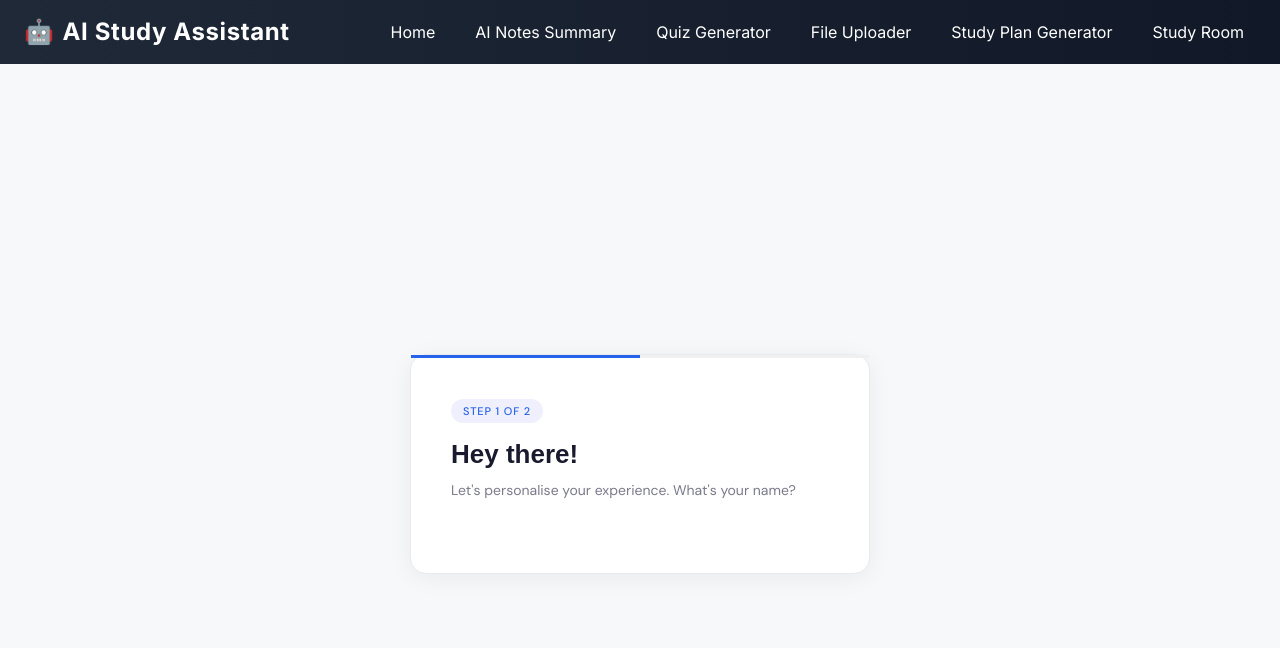
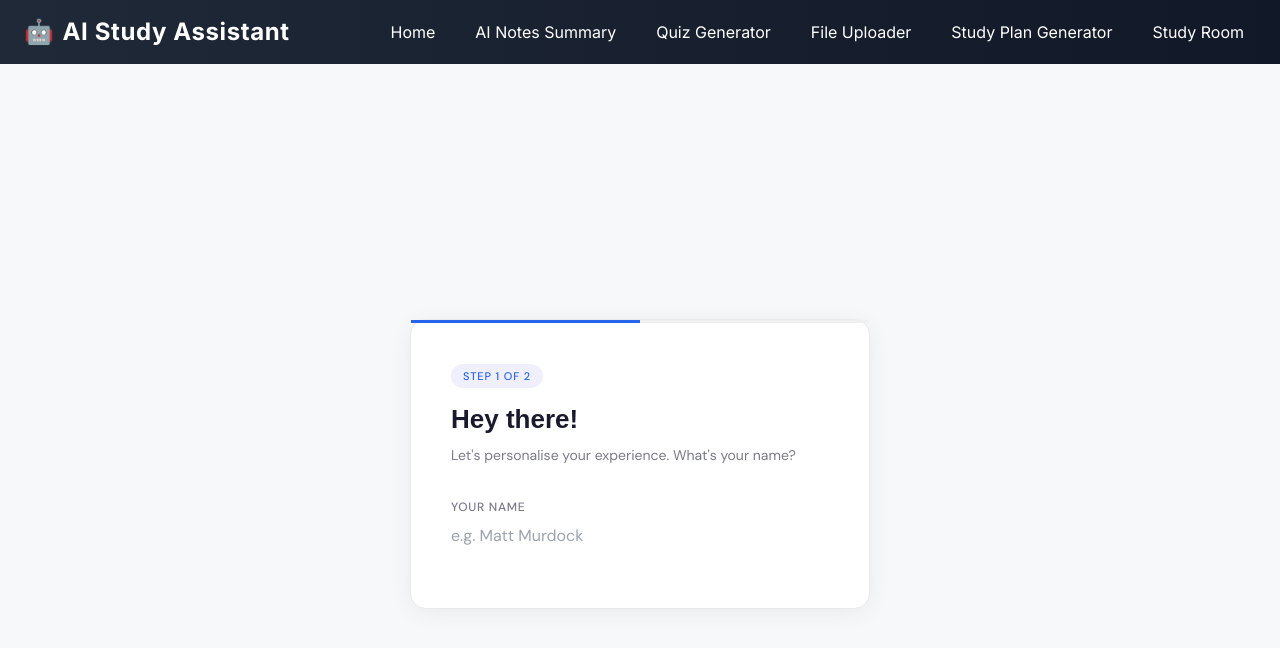
Before and after one commit to TeamLuna-dev/ai_study_tool, a React (Vite) app: page /onboarding in a window 1280 px wide. Shown: the top 648 px of the page. Built offline with nearby package versions, Linux system fonts and the light colour scheme; no server answers; the HTML template or start-up script is replaced by a standard one.

Commit message:
SCRUM-74: Created entry box for the user's name

```diff
--- a/src/components/onboarding/OnboardingPage.jsx
+++ b/src/components/onboarding/OnboardingPage.jsx
@@ -14,6 +14,19 @@ export default function OnboardingPage() {
             Let's personalise your experience. What's your name?
               </p>
           </div>
+          <div className="field-group">
+            <label htmlFor="displayName" className="field-label">
+            Your name
+            </label>
+            <input
+              id="displayName"
+              name="displayName"
+              type="text"
+              className="field-input"
+              placeholder="e.g. Matt Murdock"
+            />
+          </div>
+
       </div>
 
     </div>
@@ -86,6 +99,18 @@ export default function OnboardingPage() {
           margin: 0;
           line-height: 1.6;
         }
+
+        .field-group { margin-bottom: 20px; }
+        .field-label {
+        display: block;
+        font-size: 12px;
+        font-weight: 500;
+        letter-spacing: 0.06em;
+        text-transform: uppercase;
+        color: #7a7a8c;
+        margin-bottom: 8px;
+      }
+
       `}</style>
     </div>
   );
```
